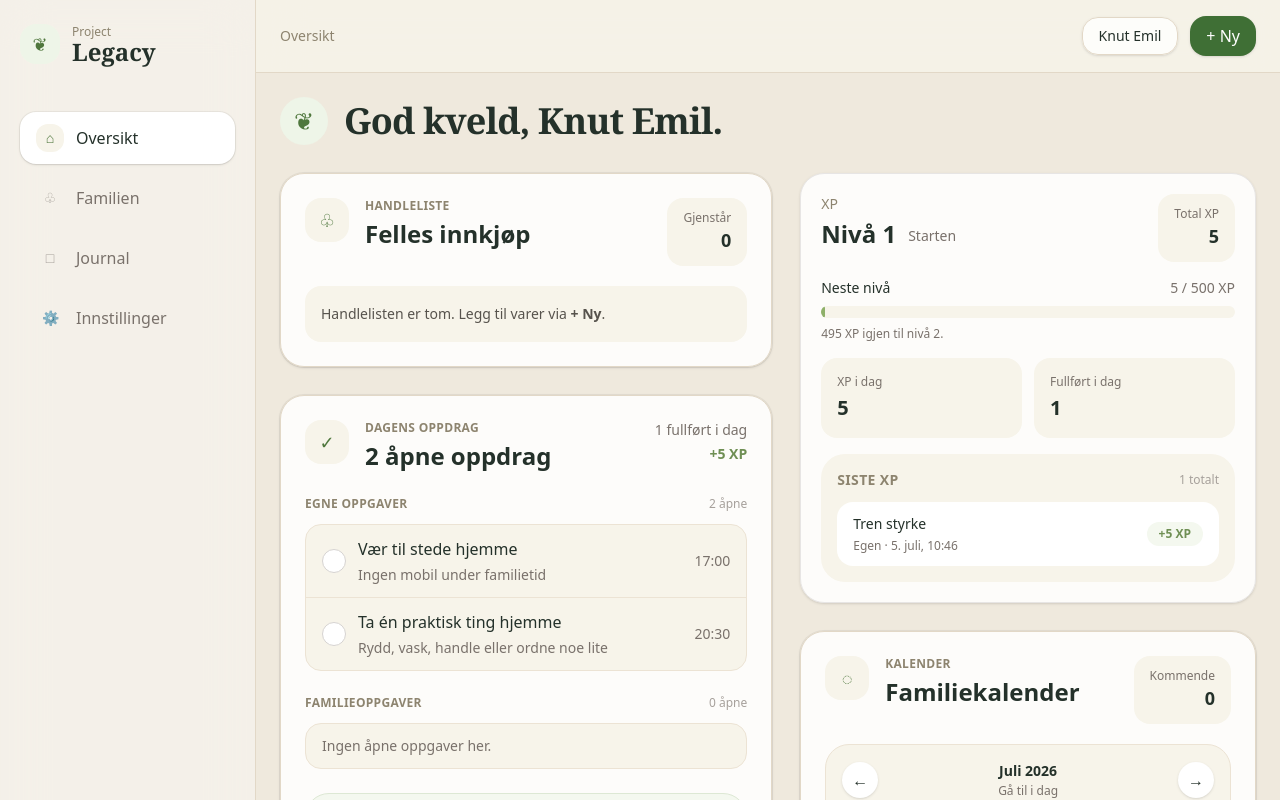
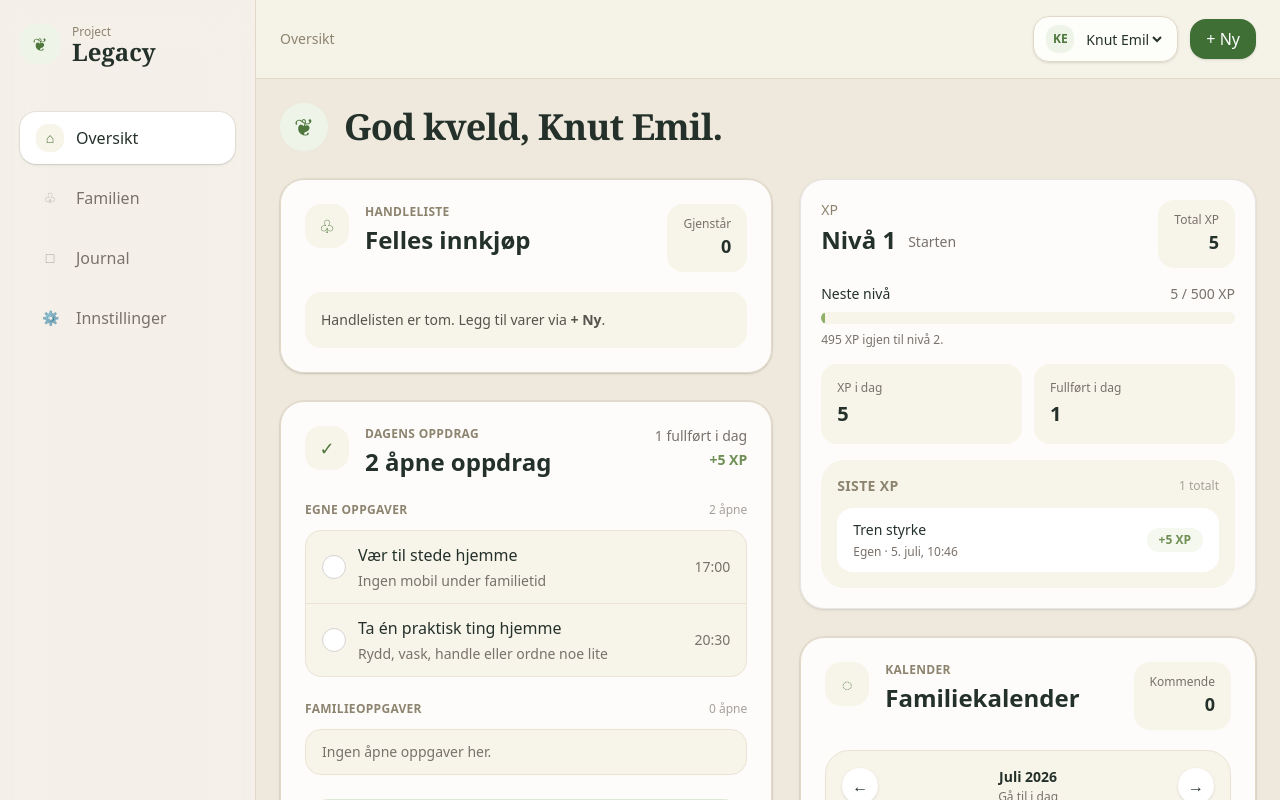
Before and after one commit to knutemiljl-hue/project-legacy, a Next.js app: page / in a window 1280 px wide. Shown: the top 800 px of the page. Built offline with nearby package versions, Linux system fonts and the light colour scheme.

Commit message:
feat: add household user switching

```diff
--- a/components/layout/QuickAddMenu.tsx
+++ b/components/layout/QuickAddMenu.tsx
@@ -14,6 +14,7 @@ import {
   readCustomTasks,
   saveCustomTasks,
 } from "@/lib/tasks";
+import { readActiveUser } from "@/lib/users";
 
 const actions = [
   {
@@ -116,6 +117,7 @@ export default function QuickAddMenu() {
       return;
     }
 
+    const activeUser = readActiveUser();
     const existingTasks = readCustomTasks();
 
     const newTask = {
@@ -127,6 +129,7 @@ export default function QuickAddMenu() {
       scope: taskScope,
       done: false,
       isCustom: true,
+      createdBy: activeUser.id,
     };
 
     saveCustomTasks([...existingTasks, newTask]);
--- a/components/layout/Sidebar.tsx
+++ b/components/layout/Sidebar.tsx
@@ -1,7 +1,9 @@
 "use client";
 
 import Link from "next/link";
+import { useEffect, useState } from "react";
 import { usePathname } from "next/navigation";
+import { legacyUsers, readActiveUser } from "@/lib/users";
 
 const navigationItems = [
   {
@@ -28,6 +30,29 @@ const navigationItems = [
 
 export default function Sidebar() {
   const pathname = usePathname();
+  const [activeUser, setActiveUser] = useState(legacyUsers[0]);
+
+  useEffect(() => {
+    function updateActiveUser() {
+      setActiveUser(readActiveUser());
+    }
+
+    updateActiveUser();
+
+    window.addEventListener(
+      "project-legacy-active-user-updated",
+      updateActiveUser
+    );
+    window.addEventListener("storage", updateActiveUser);
+
+    return () => {
+      window.removeEventListener(
+        "project-legacy-active-user-updated",
+        updateActiveUser
+      );
+      window.removeEventListener("storage", updateActiveUser);
+    };
+  }, []);
 
   return (
     <aside className="hidden min-h-screen w-64 shrink-0 border-r border-[#E2D8C7] bg-white/35 px-5 py-6 backdrop-blur-xl lg:flex lg:flex-col">
@@ -80,13 +105,15 @@ export default function Sidebar() {
 
       <div className="mt-auto rounded-3xl bg-white/55 p-4 shadow-sm ring-1 ring-black/5">
         <div className="mb-3 grid h-9 w-9 place-items-center rounded-2xl bg-[#EEF5E8] text-sm font-semibold text-[#4F773D]">
-          KE
+          {activeUser.initials}
         </div>
 
-        <p className="text-sm font-semibold text-[#24312A]">Knut Emil</p>
+        <p className="text-sm font-semibold text-[#24312A]">
+          {activeUser.name}
+        </p>
 
         <p className="mt-2 text-sm leading-6 text-stone-500">
-          Små steg i dag. Sterkere bånd i morgen.
+          Aktiv bruker i Project Legacy.
         </p>
       </div>
     </aside>
--- a/components/layout/Topbar.tsx
+++ b/components/layout/Topbar.tsx
@@ -1,7 +1,14 @@
 "use client";
 
+import { useEffect, useState } from "react";
 import { usePathname } from "next/navigation";
 import QuickAddMenu from "./QuickAddMenu";
+import {
+  LegacyUserId,
+  legacyUsers,
+  readActiveUser,
+  saveActiveUserId,
+} from "@/lib/users";
 
 const pageTitles: Record<string, string> = {
   "/": "Oversikt",
@@ -13,8 +20,34 @@ const pageTitles: Record<string, string> = {
 
 export default function Topbar() {
   const pathname = usePathname();
+  const [activeUserId, setActiveUserId] = useState<LegacyUserId>("knut");
 
   const pageTitle = pageTitles[pathname] ?? "Project Legacy";
+  const activeUser = legacyUsers.find((user) => user.id === activeUserId);
+
+  useEffect(() => {
+    setActiveUserId(readActiveUser().id);
+
+    function updateActiveUser() {
+      setActiveUserId(readActiveUser().id);
+    }
+
+    window.addEventListener("project-legacy-active-user-updated", updateActiveUser);
+    window.addEventListener("storage", updateActiveUser);
+
+    return () => {
+      window.removeEventListener(
+        "project-legacy-active-user-updated",
+        updateActiveUser
+      );
+      window.removeEventListener("storage", updateActiveUser);
+    };
+  }, []);
+
+  function changeUser(userId: LegacyUserId) {
+    setActiveUserId(userId);
+    saveActiveUserId(userId);
+  }
 
   return (
     <header className="sticky top-0 z-40 flex items-center justify-between border-b border-[#E2D8C7] bg-[#F7F4EA]/80 px-6 py-4 backdrop-blur-xl">
@@ -23,8 +56,23 @@ export default function Topbar() {
       </div>
 
       <div className="flex items-center gap-3">
-        <div className="rounded-2xl border border-[#E2D8C7] bg-white/80 px-4 py-2 text-sm font-medium text-[#24312A] shadow-sm">
-          Knut Emil
+        <div className="flex items-center gap-2 rounded-2xl border border-[#E2D8C7] bg-white/80 px-3 py-2 shadow-sm">
+          <div className="grid h-7 w-7 place-items-center rounded-xl bg-[#EEF5E8] text-xs font-semibold text-[#4F773D]">
+            {activeUser?.initials ?? "KE"}
+          </div>
+
+          <select
+            value={activeUserId}
+            onChange={(event) => changeUser(event.target.value as LegacyUserId)}
+            className="bg-transparent text-sm font-medium text-[#24312A] outline-none"
+            aria-label="Velg bruker"
+          >
+            {legacyUsers.map((user) => (
+              <option key={user.id} value={user.id}>
+                {user.name}
+              </option>
+            ))}
+          </select>
         </div>
 
         <QuickAddMenu />
--- a/lib/calendar.ts
+++ b/lib/calendar.ts
@@ -1,3 +1,5 @@
+import { LegacyUserId, readActiveUser } from "@/lib/users";
+
 export const CALENDAR_EVENTS_KEY = "project-legacy-calendar-events";
 
 export type CalendarEventType =
@@ -16,6 +18,7 @@ export type CalendarEvent = {
   location?: string;
   type: CalendarEventType;
   createdAt: string;
+  createdBy?: LegacyUserId;
 };
 
 export type CalendarEventInput = {
@@ -137,6 +140,7 @@ export function addCalendarEvent(event: CalendarEventInput) {
     return;
   }
 
+  const activeUser = readActiveUser();
   const existingEvents = readCalendarEvents();
 
   const newEvent: CalendarEvent = {
@@ -147,12 +151,16 @@ export function addCalendarEvent(event: CalendarEventInput) {
     location: event.location?.trim() || undefined,
     type: event.type,
     createdAt: new Date().toISOString(),
+    createdBy: activeUser.id,
   };
 
   saveCalendarEvents(sortCalendarEvents([...existingEvents, newEvent]));
 }
 
-export function updateCalendarEvent(eventId: string, updatedEvent: CalendarEventInput) {
+export function updateCalendarEvent(
+  eventId: string,
+  updatedEvent: CalendarEventInput
+) {
   const trimmedTitle = updatedEvent.title.trim();
 
   if (!trimmedTitle || !updatedEvent.date) {
--- a/lib/shopping.ts
+++ b/lib/shopping.ts
@@ -1,3 +1,5 @@
+import { LegacyUserId, readActiveUser } from "@/lib/users";
+
 export const SHOPPING_ITEMS_KEY = "project-legacy-shopping-items";
 
 export type ShoppingItem = {
@@ -5,6 +7,7 @@ export type ShoppingItem = {
   title: string;
   completed: boolean;
   createdAt: string;
+  createdBy?: LegacyUserId;
 };
 
 function canUseStorage() {
@@ -70,6 +73,7 @@ export function addShoppingItems(input: string) {
     return;
   }
 
+  const activeUser = readActiveUser();
   const existingItems = readShoppingItems();
 
   const newItems: ShoppingItem[] = titles.map((title, index) => ({
@@ -77,6 +81,7 @@ export function addShoppingItems(input: string) {
     title,
     completed: false,
     createdAt: new Date().toISOString(),
+    createdBy: activeUser.id,
   }));
 
   saveShoppingItems([...existingItems, ...newItems]);
--- a/lib/tasks.ts
+++ b/lib/tasks.ts
@@ -1,3 +1,5 @@
+import { LegacyUserId } from "@/lib/users";
+
 export const COMPLETED_TASKS_KEY = "project-legacy-daily-tasks";
 export const CUSTOM_TASKS_KEY = "project-legacy-custom-daily-tasks";
 export const COMPLETION_RECORDS_KEY = "project-legacy-task-completions";
@@ -17,6 +19,7 @@ export type Task = {
   scope: TaskScope;
   done: boolean;
   isCustom: boolean;
+  createdBy?: LegacyUserId;
 };
 
 export type CompletionRecord = {
@@ -35,6 +38,7 @@ export type ArchivedTask = {
   scope: TaskScope;
   completedAt: string;
   xp: number;
+  createdBy?: LegacyUserId;
 };
 
 export type DashboardTask = {
@@ -171,6 +175,7 @@ export function readCustomTasks(): Task[] {
     scope: task.scope ?? "personal",
     done: task.done ?? false,
     isCustom: true,
+    createdBy: task.createdBy,
   }));
 }
 
--- /dev/null
+++ b/lib/users.ts
@@ -0,0 +1,63 @@
+export const ACTIVE_USER_KEY = "project-legacy-active-user";
+
+export type LegacyUserId = "knut" | "ingrid";
+
+export type LegacyUser = {
+  id: LegacyUserId;
+  name: string;
+  initials: string;
+};
+
+export const legacyUsers: LegacyUser[] = [
+  {
+    id: "knut",
+    name: "Knut Emil",
+    initials: "KE",
+  },
+  {
+    id: "ingrid",
+    name: "Ingrid",
+    initials: "I",
+  },
+];
+
+function canUseStorage() {
+  return typeof window !== "undefined";
+}
+
+export function getUserById(userId?: string | null) {
+  return legacyUsers.find((user) => user.id === userId) ?? null;
+}
+
+export function getUserDisplayName(userId?: string | null) {
+  return getUserById(userId)?.name ?? "Ukjent";
+}
+
+export function readActiveUserId(): LegacyUserId {
+  if (!canUseStorage()) {
+    return "knut";
+  }
+
+  const storedUserId = window.localStorage.getItem(ACTIVE_USER_KEY);
+
+  if (storedUserId === "knut" || storedUserId === "ingrid") {
+    return storedUserId;
+  }
+
+  return "knut";
+}
+
+export function readActiveUser() {
+  const activeUserId = readActiveUserId();
+
+  return getUserById(activeUserId) ?? legacyUsers[0];
+}
+
+export function saveActiveUserId(userId: LegacyUserId) {
+  if (!canUseStorage()) {
+    return;
+  }
+
+  window.localStorage.setItem(ACTIVE_USER_KEY, userId);
+  window.dispatchEvent(new Event("project-legacy-active-user-updated"));
+}
```
